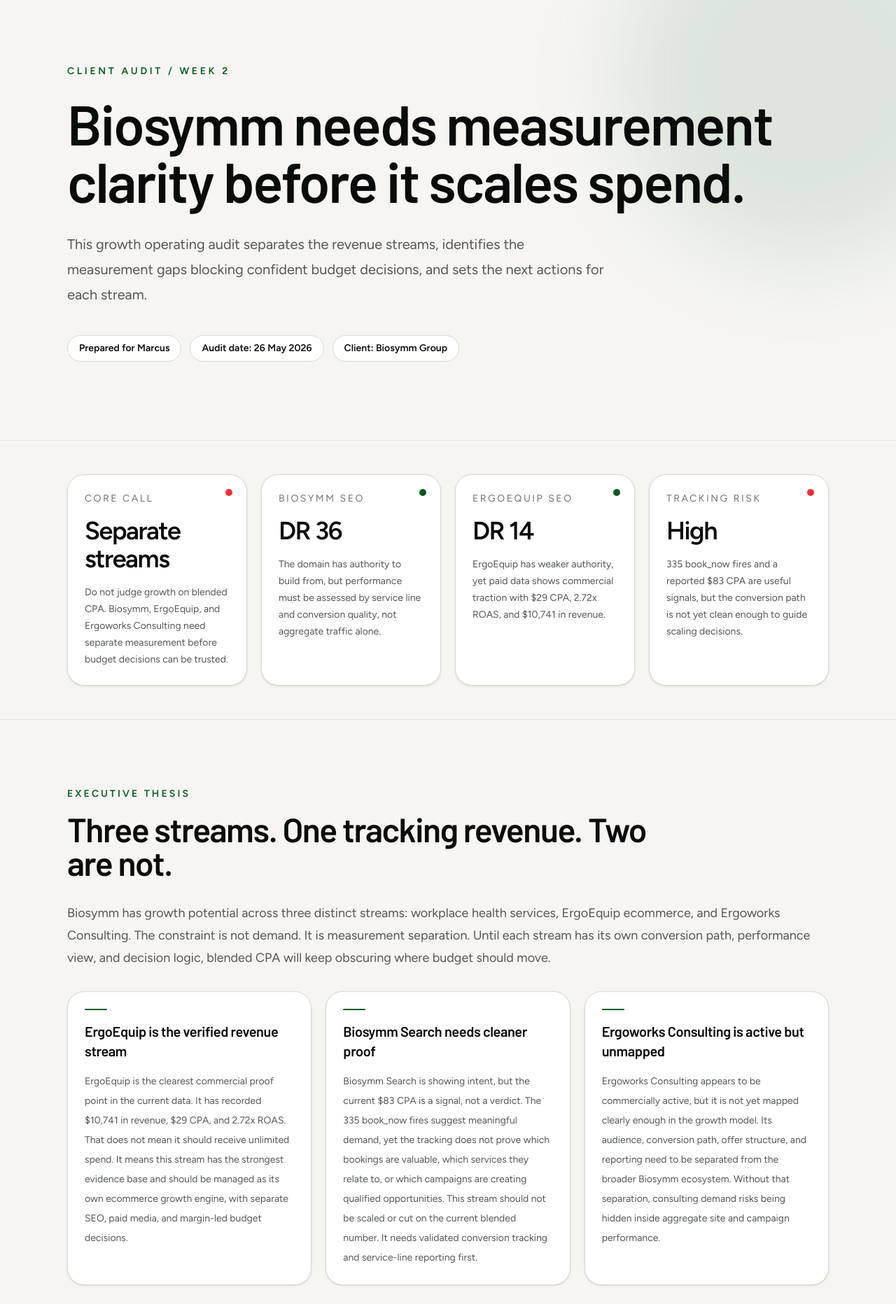
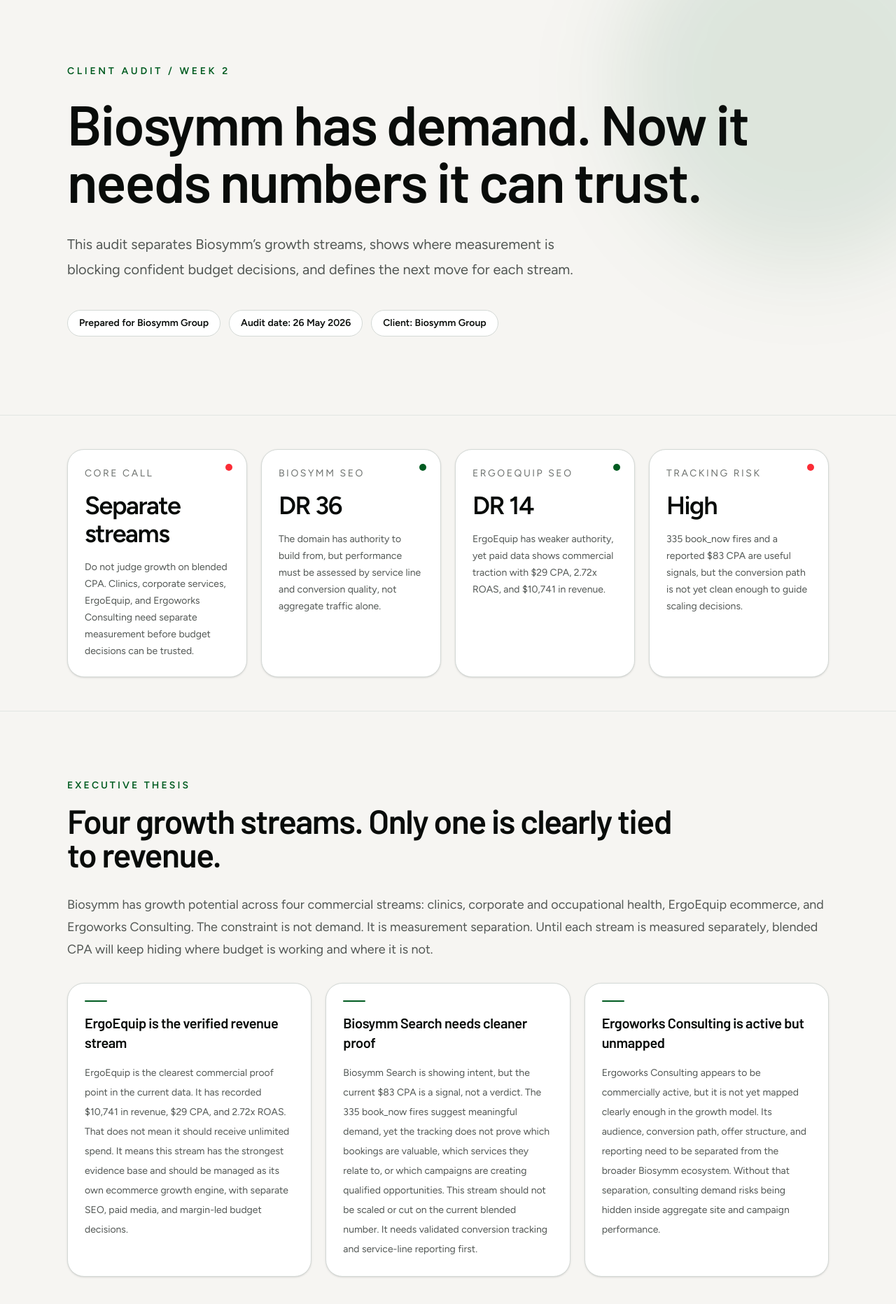
Before and after one commit to amirariff91/marcuscaporaso, a Next.js app: page /biosymm in a window 1280 px wide. Shown: the part 20-1884 px from the top of the page at 70% size. Built offline with nearby package versions, Linux system fonts and the light colour scheme; no server answers.

Commit message:
Final client-ready pass: confidentiality, stream count, copy punch, skills-validated

```diff
--- a/src/app/biosymm/page.tsx
+++ b/src/app/biosymm/page.tsx
@@ -30,9 +30,9 @@
 const auditDate = "26 May 2026";
 
 const evidence = [
-  ["Biosymm", "DR 36", "196 live referring domains", "GTM-57WPM3W8 + GTM-PKLBV4L, GA4 G-6HKPBZ34ML", "Mostly branded/local clinic demand"],
-  ["ErgoEquip", "DR 14", "201 live referring domains", "GTM-TSDBG52, GA4 G-V6GPG12LB6, AW-781426384", "High category opportunity if stock, margin and feed quality check out"],
-  ["Ergoworks Consulting", "DR 15", "84 live referring domains", "Authenticated CMS review confirms active WordPress lead capture and public tracking", "Active lead-gen site; weak AU organic visibility and outcome mapping still need validation"],
+  ["Biosymm", "DR 36", "196 live referring domains", "GA4 and GTM present; container ownership and firing review required", "Mostly branded/local clinic demand"],
+  ["ErgoEquip", "DR 14", "201 live referring domains", "GA4, GTM, and Google Ads tagging present; ecommerce tracking validation required", "High category opportunity if stock, margin and feed quality check out"],
+  ["Ergoworks Consulting", "DR 15", "84 live referring domains", "Lead capture and public tracking confirmed; outcome mapping still required", "Active lead-gen site; weak AU organic visibility and outcome mapping still need validation"],
 ];
 
 const biosymmKeywords = [
@@ -120,26 +120,26 @@
 
 const trackingAudit = [
   {
-    "stream": "Clinics / appointments",
+    "stream": "Clinic demand is visible, but patient outcomes are not yet tracked",
     "current": "The Biosymm homepage has no form path, but it does carry many Nookal booking links and 1300 424 679 tel: links. The contact page adds one form, phone links, multiple mailto routes, and more Nookal links.",
     "risk": "Click-based CPA can look healthy while the real patient outcome is still unknown. Booking clicks, phone clicks, and email clicks do not confirm completed bookings, no-shows, or attended appointments.",
     "fix": "Keep booking, call, and email clicks as secondary signals. Use primary conversions only when Nookal or an interim sheet can export completed booking, attended patient, location, source, GCLID/GBRAID/WBRAID, and revenue."
   },
   {
-    "stream": "Corporate / occupational health",
+    "stream": "Corporate leads need pipeline tracking before paid scale",
     "current": "Organic visibility is still light for corporate and commercial terms. Lead value is likely high, but the sales cycle is longer and quality varies by enquiry type.",
     "risk": "Raw enquiries will distort paid-media decisions. Without opportunity quality, spend can appear stronger or weaker than the actual pipeline warrants.",
     "fix": "Track qualified lead, opportunity created, proposal sent, won/lost, and revenue. Import offline conversions once match rate is proven and the pipeline stages are reliable."
   },
   {
-    "stream": "ErgoEquip ecommerce",
-    "current": "GA4, GTM, and Google Ads tag AW-781426384 are visible. WooCommerce, Contact Form 7, six forms, and enquiries@ergoequip.com.au are present.",
+    "stream": "ErgoEquip can scale only where revenue, margin, and stock align",
+    "current": "GA4, GTM, and Google Ads tagging are present. WooCommerce, product enquiry forms, and lead capture paths are confirmed.",
     "risk": "ROAS can mislead if purchase value, stock, margin, feed eligibility, and lead-form activity are blended into one performance view.",
     "fix": "Use purchase with dynamic value as the primary conversion. Keep add to cart, checkout start, and product enquiry secondary. Segment by SKU margin and stock before the June push."
   },
   {
-    "stream": "Ergoworks Consulting",
-    "current": "Authenticated CMS review shows an active WordPress lead-gen site with live enquiry, booking, newsletter, and webinar forms; public tracking tags; phone and email routes; and thank-you-page conversion states.",
+    "stream": "Ergoworks forms are active, but lead quality is not yet visible",
+    "current": "A detailed site review shows an active lead-generation property with live enquiry, booking, newsletter, and webinar forms; public tracking; phone and email routes; and post-submit conversion states.",
     "risk": "Tracking is present, but reporting can still be polluted if phone clicks, email clicks, form submits, newsletter signups, and thank-you-page hits are treated as equal commercial outcomes.",
     "fix": "Keep clicks and newsletter events secondary. Use enquiry and booking forms as lead events once attribution fields, deduped thank-you tracking, recipient routing, and qualified-lead outcomes are confirmed."
   }
@@ -198,14 +198,14 @@
 ];
 
 const trackingHygiene = [
-  ["Biosymm GTM cleanup", "Two containers are present", "Audit ownership and firing overlap for GTM-57WPM3W8 and GTM-PKLBV4L. Consolidate or document why both exist before adding conversion tags."],
+  ["Biosymm GTM cleanup", "Two containers are present", "Audit ownership and firing overlap across both GTM containers. Consolidate or document why both exist before adding conversion tags."],
   ["Google Ads tag", "Not visible on Biosymm public scan", "Do not assume Ads conversion tracking is live. Confirm inside the real Google Ads account and GTM containers."],
   ["Meta pixel", "Not visible on Biosymm or ErgoEquip scans", "Retargeting and Meta CPA reporting will be blind unless a pixel/CAPI path is intentionally added with consent controls."],
   ["Cross-domain booking", "Nookal links send users off-site", "Add outbound click events and verify UTMs, gclid, gbraid and wbraid survive into Nookal or are captured before redirect."],
   ["WooCommerce ecommerce", "ErgoEquip has WooCommerce and Ads tag", "Validate GA4 recommended ecommerce events, purchase value/currency, transaction_id de-duping, refunds and enhanced conversions."],
-  ["Ergoworks Consulting tracking", "GTM, GA4, legacy Universal Analytics and Meta Pixel paths are present", "Audit firing rules for duplicate tracking, confirm thank-you-page triggers, and standardise events for phone_click, email_click, enquiry_submit, booking_request and newsletter_signup."],
-  ["Ergoworks Consulting forms", "Active Gravity Forms lead capture exists with substantial historical activity", "Confirm notification owners, spam filtering, hidden attribution fields, thank-you redirects and lead outcome capture before importing forms into Ads."],
-  ["Ergoworks Consulting WordPress ops", "Admin and plugin hygiene affects measurement trust", "Review least-privilege access, restrict unnecessary high-risk admin capabilities, patch maintenance items and tighten public WordPress exposure."],
+  ["Ergoworks Consulting tracking", "Multiple analytics and advertising tracking paths are present", "Audit firing rules for duplicate tracking, confirm thank-you-page triggers, and standardise event naming for calls, emails, enquiries, bookings, and newsletter signups."],
+  ["Ergoworks Consulting forms", "Active lead capture with significant historical activity", "Confirm routing, attribution capture, post-submit states, and lead outcome tracking before importing form submissions into Ads."],
+  ["Ergoworks Consulting site governance", "Site governance affects measurement reliability", "Review access controls, plugin maintenance, and tracking governance so measurement remains reliable."],
   ["GA4 event taxonomy", "Mixed businesses in one reporting story", "Use consistent stream, location, service_type, lead_type, source_system and outcome_stage parameters across events."],
 ];
 
@@ -235,7 +235,7 @@
   ],
   [
     "Landing pages for paid",
-    "Agency flagged that keywords must appear on landing pages; Quality Score is suffering",
+    "Landing-page keyword alignment appears to be affecting Quality Score and paid-search relevance",
     "Build or refresh landing pages so each ad group has matching keyword language, proof, CTA, and conversion path"
   ],
   [
@@ -251,15 +251,15 @@
 ];
 
 const googleAdsChecks = [
-  ["Conversion actions", "Blocked until account export", "Classify every action: purchase, qualified lead, booking, attended patient, call, micro-action."],
+  ["Conversion actions", "Pending account review", "Classify every action: purchase, qualified lead, booking, attended patient, call, micro-action."],
   ["Primary vs secondary", "High risk", "Demote booking clicks, contact clicks, page views, form starts and short calls unless proven commercial outcomes."],
-  ["Enhanced conversions", "Need account check", "Enable for lead and purchase actions where privacy-compliant first-party data exists. Critical for AU healthcare with Consent Mode v2."],
-  ["Consent Mode v2", "Status unknown", "AU healthcare context: verify Consent Mode v2 is implemented. Required for Enhanced Conversions and for retaining modelled data post-consent denial."],
-  ["Offline imports", "Missing from public evidence", "Start with weekly CSV/import from Nookal, WooCommerce, CRM or interim sheet."],
-  ["Account access", "Real account not visible", "Tools only expose 3246645286 and 4756545876; 4756545876 is the Amir Ariff manager with no client accounts, and 3246645286 cannot be confirmed as Marcus/Biosymm."],
-  ["Search term waste", "Needs Google Ads data", "Do not recommend negatives from guesses. Pull last 30 days search terms first."],
+  ["Enhanced conversions", "Pending account review", "Enable for lead and purchase actions where privacy-compliant first-party data exists. Critical for AU healthcare with Consent Mode v2."],
+  ["Consent Mode v2", "Requires verification", "Verify consent implementation and Consent Mode v2 where applicable. It improves modelled reporting alongside Enhanced Conversions, especially where consent controls are active."],
+  ["Offline imports", "Not yet verified", "Start with weekly CSV/import from Nookal, WooCommerce, CRM or interim sheet."],
+  ["Account access", "Pending correct access", "Confirm access to the correct Biosymm Google Ads account to review campaigns, conversion actions, search terms, and optimisation settings."],
+  ["Search term waste", "Needs Google Ads data", "Review the last 30 days of search terms before recommending negative keywords or query exclusions."],
   ["Brand/non-brand split", "Unknown", "Confirm whether brand (biosymm) and non-brand (physio belmont, workplace physio) campaigns are separated. Blended CPA hides true non-brand cost."],
-  ["Quality Score", "Agency flagged — needs improvement", "Agency stated QS needs improvement and keywords must appear on landing pages. Homepage H1 has zero target keywords — direct fix needed."],
+  ["Quality Score", "Landing-page relevance needs review", "Improve alignment between ad-group keywords, landing-page headings, body copy, and conversion paths to lift Quality Score and reduce wasted spend."],
 ];
 
 const merchantCenterChecks = [
@@ -274,7 +274,7 @@
 const decisionsRequired = [
   [
     "Provide Google Ads account access or an export showing campaigns, spend, conversion actions, and primary/secondary conversion settings.",
-    "Greg / Marcus",
+    "Biosymm / Marcus",
     "This lets us confirm which enquiries and bookings Google is optimising toward, what each stream is actually costing, and whether reported CPA reflects commercial outcomes rather than lighter touchpoints."
   ],
   [
@@ -305,11 +305,11 @@
 ];
 
 const weekTwo = [
-  "Access the live Marcus/Biosymm Google Ads account and export all conversion actions, including primary/secondary status.",
+  "Access the correct Biosymm Google Ads account and export all conversion actions, including primary/secondary status.",
   "Map every Biosymm, ErgoEquip, and Ergoworks form, phone number, Nookal link, WooCommerce path, thank-you page, and email destination.",
-  "Promote the strongest Biosymm booking signals — book_now_button_click_sr and phone_click_sr — to GA4 key events and Google Ads primary conversions where appropriate.",
+  "Configure the strongest Biosymm booking and phone-click signals as GA4 key events and Google Ads secondary conversions first. Promote to primary only once matched to completed bookings, qualified calls, or attended appointments.",
   "Test whether Nookal booking links preserve UTMs and click IDs through the redirect and booking flow.",
-  "Verify Ergoworks Gravity Forms routing, hidden attribution fields, thank-you triggers, and qualified-lead outcome capture.",
+  "Verify Ergoworks form routing, attribution capture, post-submit tracking, and qualified-lead outcome capture.",
   "Validate WooCommerce purchase values, product feed status, stock availability, and margin by SKU category.",
   "Build separate scorecards for clinics, corporate services, ErgoEquip, and Ergoworks so CPA is no longer blended across streams.",
   "Recalculate CPA by stream using confirmed commercial outcomes before recommending budget shifts.",
@@ -380,12 +380,12 @@
         <div className="absolute right-[-10%] top-[-20%] h-[520px] w-[520px] rounded-full bg-cta/10 blur-3xl" />
         <div className="relative mx-auto max-w-6xl px-5 py-20 md:px-8 md:py-28">
           <p className="text-sm font-semibold uppercase tracking-[0.26em] text-cta">Client audit / Week 2</p>
-          <h1 className="mt-6 max-w-5xl text-display font-semibold text-fg">Biosymm needs measurement clarity before it scales spend.</h1>
+          <h1 className="mt-6 max-w-5xl text-display font-semibold text-fg">Biosymm has demand. Now it needs numbers it can trust.</h1>
           <p className="mt-8 max-w-3xl text-xl leading-9 text-muted">
-            This growth operating audit separates the revenue streams, identifies the measurement gaps blocking confident budget decisions, and sets the next actions for each stream.
+            This audit separates Biosymm’s growth streams, shows where measurement is blocking confident budget decisions, and defines the next move for each stream.
           </p>
           <div className="mt-10 flex flex-wrap gap-3 text-sm font-semibold text-fg">
-            <span className="rounded-full border border-border bg-white px-4 py-2">Prepared for Marcus</span>
+            <span className="rounded-full border border-border bg-white px-4 py-2">Prepared for Biosymm Group</span>
             <span className="rounded-full border border-border bg-white px-4 py-2">Audit date: {auditDate}</span>
             <span className="rounded-full border border-border bg-white px-4 py-2">Client: Biosymm Group</span>
           </div>
@@ -394,16 +394,16 @@
 
       <section className="py-12">
         <div className="mx-auto grid max-w-6xl gap-5 px-5 md:grid-cols-4 md:px-8">
-          <MetricCard label="Core call" value="Separate streams" note="Do not judge growth on blended CPA. Biosymm, ErgoEquip, and Ergoworks Consulting need separate measurement before budget decisions can be trusted." status="critical" />
+          <MetricCard label="Core call" value="Separate streams" note="Do not judge growth on blended CPA. Clinics, corporate services, ErgoEquip, and Ergoworks Consulting need separate measurement before budget decisions can be trusted." status="critical" />
           <MetricCard label="Biosymm SEO" value="DR 36" note="The domain has authority to build from, but performance must be assessed by service line and conversion quality, not aggregate traffic alone." status="good" />
           <MetricCard label="ErgoEquip SEO" value="DR 14" note="ErgoEquip has weaker authority, yet paid data shows commercial traction with $29 CPA, 2.72x ROAS, and $10,741 in revenue." status="good" />
           <MetricCard label="Tracking risk" value="High" note="335 book_now fires and a reported $83 CPA are useful signals, but the conversion path is not yet clean enough to guide scaling decisions." status="critical" />
         </div>
       </section>
 
-      <Section eyebrow="Executive thesis" title="Three streams. One tracking revenue. Two are not.">
+      <Section eyebrow="Executive thesis" title="Four growth streams. Only one is clearly tied to revenue.">
         <p>
-          Biosymm has growth potential across three distinct streams: workplace health services, ErgoEquip ecommerce, and Ergoworks Consulting. The constraint is not demand. It is measurement separation. Until each stream has its own conversion path, performance view, and decision logic, blended CPA will keep obscuring where budget should move.
+          Biosymm has growth potential across four commercial streams: clinics, corporate and occupational health, ErgoEquip ecommerce, and Ergoworks Consulting. The constraint is not demand. It is measurement separation. Until each stream is measured separately, blended CPA will keep hiding where budget is working and where it is not.
         </p>
         <div className="mt-8 grid gap-5 md:grid-cols-3">
           <FindingCard title="ErgoEquip is the verified revenue stream">
@@ -417,13 +417,13 @@
           </FindingCard>
         </div>
         <p className="mt-8">
-          The audit recommendation is clear: do not scale blended CPA. Separate the streams, prove measurement for each one, then make budget decisions stream by stream.
+          The recommendation is clear: stop using blended CPA as the growth signal. Separate the streams, prove what each one is producing, then move budget based on real outcomes.
         </p>
       </Section>
 
       <Section eyebrow="What the data shows" title="GA4, Ahrefs, and public crawl findings across all three properties.">
         <p>
-          GA4 data covers the last 28 days, 23 Apr – 20 May 2026, and comes directly from the Biosymm GA4 property (G-6HKPBZ34ML) via authenticated access. Ahrefs and public crawl checks add SEO, tag, form, Nookal, WooCommerce and Ergoworks Consulting context.
+          GA4 data covers the last 28 days, 23 Apr – 20 May 2026, sourced from the Biosymm analytics property. Ahrefs and public crawl checks add SEO, tag, form, Nookal, WooCommerce and Ergoworks Consulting context.
         </p>
         <div className="mt-8 grid gap-5 md:grid-cols-4">
           <MetricCard label="Active users" value="2,182" note="Last 28 days" status="good" />
@@ -497,7 +497,7 @@
         <div className="mt-10">
           <p className="font-semibold text-fg">Google Ads checks — major optimisation decisions should wait for the real conversion export.</p>
           <p className="mt-3">
-            Start with conversion tracking, primary/secondary action hygiene, enhanced conversions, offline imports and search term waste. Without the Marcus/Biosymm Google Ads export, any spend optimisation recommendation would be guesswork. The immediate priority is to separate intent signals from outcomes Google can safely bid toward.
+            Start with conversion tracking, primary/secondary action hygiene, enhanced conversions, offline imports and search term waste. A complete Google Ads account export is required before making spend optimisation recommendations. The immediate priority is to separate intent signals from outcomes Google can safely optimise toward. Note this: platform-reported CPA is almost always inflated. Compare Google Ads data against GA4 and calculate blended cost per acquisition across streams before trusting any single-platform number.
           </p>
         </div>
         <DataTable headers={["Check", "Status", "Recommended action"]} rows={googleAdsChecks} />
@@ -546,7 +546,7 @@
 
       <Section eyebrow="Decisions required" title="What Greg and Christine need to provide.">
         <p>
-          The audit has reached the limit of what public crawls, Ahrefs, and GA4 can answer. The next layer of analysis — and the ability to make confident budget decisions — depends on inputs from the Biosymm team.
+          To make the next budget call safely, we need to connect marketing activity to real outcomes: attended appointments, qualified enquiries, ecommerce revenue, and corporate pipeline. The following inputs will determine where budget can be scaled with confidence.
         </p>
         <DataTable headers={["Decision / input", "From", "Why it unblocks"]} rows={decisionsRequired} />
       </Section>
@@ -579,7 +579,7 @@
         </div>
         <div className="mt-10 rounded-[2rem] bg-fg p-8 text-bg md:p-10">
           <p className="max-w-4xl text-3xl font-semibold leading-[1.2] tracking-[-0.02em] md:text-5xl md:leading-[1.1]">
-            Build the conversion truth map and lead routing map first. Then demote micro-actions where needed so reported CPA reflects completed bookings, qualified leads, ecommerce purchases, opportunities, and revenue — not clicks that merely look busy.
+            Biosymm does not need less growth ambition. It needs cleaner proof. Separate the streams, connect spend to real outcomes, and scale only what is genuinely creating revenue.
           </p>
         </div>
       </Section>
```
